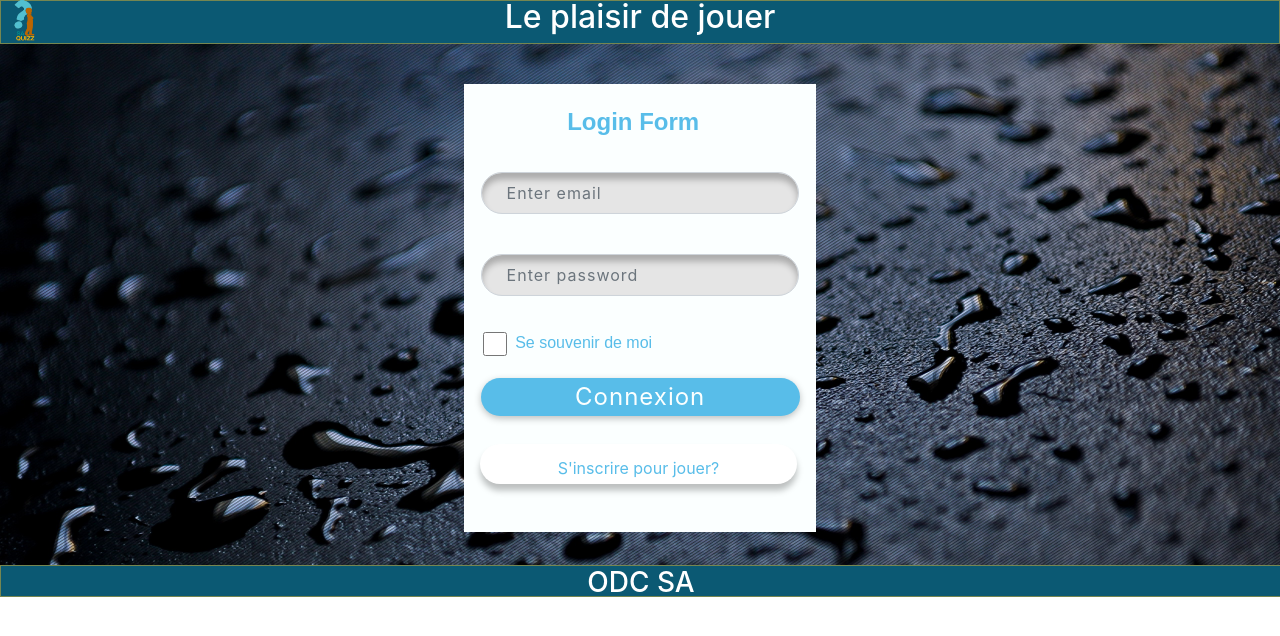
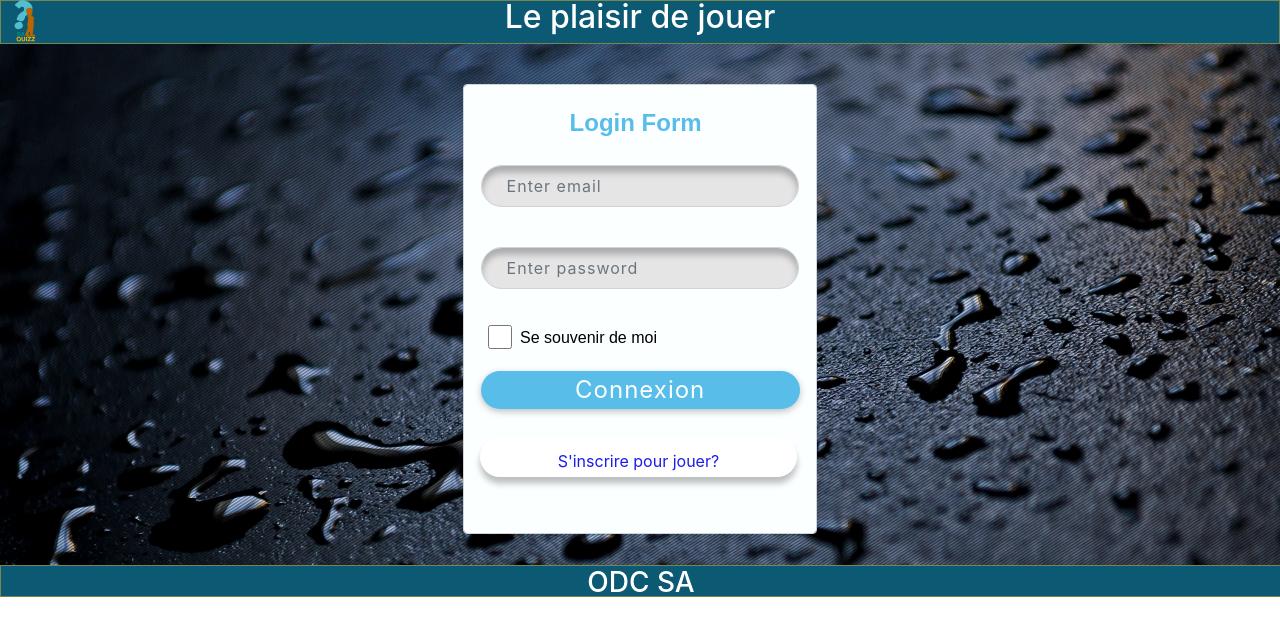
Before and after one commit to keane-kane/miniProjet2, a PHP site: page / in a window 1280 px wide. Shown: the top 636 px of the page. Run offline with PHP 8.4, Linux system fonts and the light colour scheme; some libraries are stand-ins or nearby versions.

Commit message:
new commit

```diff
--- a/connexion.php
+++ b/connexion.php
@@ -1,20 +1,58 @@
+<?php
+$errorMes=[];
+$result='';
+
+//verification des champ et sorti des erreurs
+
+    if(!empty($_POST['submit']) ) {
+        var_dump($_POST);
+
+        $login = test_input($_POST['login']);
+        $pwd = test_input($_POST['pwd']);
+
+        require_once('traitement/dbConnexion.php');
+
+        if($login != "" && $pwd != "" ) {
+            if($ligne!=null){
+            $result = connexion($pwd,$login,$ligne);
+           echo $result;
+           }
+        }else {
+            $errorMes['incorrecte']= 'Tous champsles sont obligatoires';
+        }
+
+        if($ligne == null || $result == 'error'){
+                 $errorMes['incorrecte'] = "Votre mot de passe ou identifiants est incorrectes
+                                            !<br>Si vous êtes nouveau inscrivez-vous";
+        }else{
+            echo 'je suis la';
+              header("location: index.php?page=".$result);
+              }
+
+
+    }
+    $conn=null;
+?>
 
         <div class="container-fluid ">
-          <div class="div-form-con">
+
+            <div class=" form-control div-form-con">
                 <h2 class="login">Login Form</h2>
-            <form action="/action_page.php">
+                <?= isset($errorMes['incorrecte']) ? "<span class=error>".$errorMes['incorrecte']."</span>" : "" ?>
+
+                <form id="control-form"  method="post" action="">
                     <div class="form-group div2 ">
-                    <label for="email"></label>
-                    <input type="email" class="form-control" id="email" placeholder="Enter email" name="email">
+                        <input type="text" class="form-control"  error="error-1" placeholder="Enter email" name="login">
+                        <span class="erreur" id="error-1"></span>
                     </div>
                     <div class="form-group div2 ">
-                    <label for="pwd"></label>
-                    <input type="password" class="form-control" id="pwd" placeholder="Enter password" name="pwd">
+                        <input type="password" class="form-control"  error="error-2" placeholder="Enter password" name="pwd">
+                        <span class="erreur" id="error-2"></span>
                     </div>
                     <div class="checkbox">
                         <input type="checkbox" name="remember"><span>Se souvenir de moi</span>
                     </div>
-                <button type="submit" class="btn btn-default">Connexion</button>
+                    <input type="submit" class="btn btn-default" name="submit" value ="Connexion">
                     <p class="inscrire"><a href="index.php?lien=inscri">S'inscrire pour jouer?</a></p>
 
                 </form>
--- a/index.php
+++ b/index.php
@@ -1,3 +1,4 @@
+
 <!DOCTYPE html>
 <html lang="en">
 <head>
@@ -14,8 +15,8 @@
     <div class="imgfond">
 <!--header-->
 
-      <div class="plaisir">
-        <p class="imageH" ></p>
+      <div class=" plaisir">
+        <p class=" navbar-brand imageH" ></p>
         <h1 class="text jouer">Le plaisir de jouer</h1>
       </div>
       <div class="background fond">
@@ -24,8 +25,33 @@
 
 <!--contenaire-->
       <?php
+      session_start();
+       require_once('traitement/fonction.php');
 
-         require_once('connexion.php');
+      //  require_once('traitement/dbConnexion.php');
+
+      if(isset($_GET['page'])){
+        if($_GET['page']=='admin'){
+            require_once('admin.php');
+        }elseif($_GET['page']=='user'){
+            require_once('user.php');
+        }
+      }else{
+        if(isset($_GET['status']) && $_GET['status']==="logout"){
+            deconnexion();
+        }
+        if(isset($_GET['lien']) && $_GET['lien']==="inscri"){
+          require_once('traitement/Inscription.php');
+        }else{
+             require_once('connexion.php');
+        }
+      }
+
+
+
+
+
+
 
       ?>
 <!--fin-contenaire-->
@@ -33,7 +59,9 @@
 <!--footer-->
        <footer class="f"><h3 class="footer">ODC SA</h3></footer>
 <!--fin-footer-->
-    </div><script src="https://code.jquery.com/jquery-3.2.1.slim.min.js" integrity="sha384-KJ3o2DKtIkvYIK3UENzmM7KCkRr/rE9/Qpg6aAZGJwFDMVNA/GpGFF93hXpG5KkN" crossorigin="anonymous"></script>
+    </div>
+    <script src="js/scriptjs.js"></script>
+  <script src="https://code.jquery.com/jquery-3.2.1.slim.min.js" integrity="sha384-KJ3o2DKtIkvYIK3UENzmM7KCkRr/rE9/Qpg6aAZGJwFDMVNA/GpGFF93hXpG5KkN" crossorigin="anonymous"></script>
 <script src="https://cdnjs.cloudflare.com/ajax/libs/popper.js/1.12.9/umd/popper.min.js" integrity="sha384-ApNbgh9B+Y1QKtv3Rn7W3mgPxhU9K/ScQsAP7hUibX39j7fakFPskvXusvfa0b4Q" crossorigin="anonymous"></script>
 <script src="https://maxcdn.bootstrapcdn.com/bootstrap/4.0.0/js/bootstrap.min.js" integrity="sha384-JZR6Spejh4U02d8jOt6vLEHfe/JQGiRRSQQxSfFWpi1MquVdAyjUar5+76PVCmYl" crossorigin="anonymous"></script>
 
--- a/js/scriptjs.js
+++ b/js/scriptjs.js
@@ -0,0 +1,28 @@
+
+    const inputs = document.getElementsByTagName('input');
+    for(input of inputs){
+      input.addEventListener('keyup', function(e){
+        if(e.target.hasAttribute('error')){
+          var idSpanError = e.target.getAttribute('error');
+          document.getElementById(idSpanError).innerText = "";
+        }
+      })
+    }
+
+document.getElementById("control-form").addEventListener('submit',function(e){
+    const inputs = document.getElementsByTagName('input');
+    var error=false;
+          for(input of inputs){
+              if(input.hasAttribute("error")){
+                 var idSpanError = input.getAttribute("error");
+                 if(!input.value){
+                   document.getElementById(idSpanError).innerText = "Ce champ est obligatoire";
+                   error = true;
+                 }
+            }
+          }
+          if(error){
+            e.preventDefault();
+            return 0;
+          }
+ })
--- a/styles/connexion.css
+++ b/styles/connexion.css
@@ -21,7 +21,7 @@ div.imgfond{
 }
 .imageH{
     background-image: url("../Images/logo-QuizzSA.png");
-    height: 3.2em;
+    height: 2.6em;
     width: 10%;
     background-repeat: no-repeat;
     background-size:contain;
@@ -50,13 +50,16 @@ div.imgfond{
     font-size: 01.5em;
     color: #58BDE9;
     top:1em;
-    left: 4.3em;
+    left:30%;
 }
 form{
     position: relative;
     width: 100%;
     height: auto;
-    top: 4em;
+    top: 3em;
+}
+.div2 {
+    margin: 2em 0 -1em;
 }
 .div2 input{
 height: 2.5em;
@@ -69,15 +72,15 @@ box-shadow: inset 0 .4em .4em rgba(0, 0, 0, 0.25);
 .checkbox input{
     height: 2em;
     width:1.5em;
-    margin: 1em 0 0 1.2em;
+    margin: 1.5em 0 0 1.5em;
     border: 2px solid #0B5973;
     box-sizing: border-box;
 
  }
 .checkbox span{
     position: absolute;
-    margin: 1.2em  .5em!important ;
-    color: #58BDE9;
+    margin: 1.8em  .5em!important ;
+    color: #000;
     font-family: sans-serif;
 }
 
@@ -105,12 +108,12 @@ div .btn{
    width:90%;
 }
 .inscrire a{
-    color: #58BDE9;
+    color:rgb(26, 29, 236);;
     text-decoration: none;
     line-height: 3em;
 }
 .inscrire a:hover{
-    color:rgb(26, 29, 236);
+    color:rgb(245, 11, 11);
     text-decoration: underline;
 }
 .f{
@@ -122,5 +125,22 @@ div .btn{
     border: 1px solid #758651;
     text-align: center;
     color: #fff;
+}
+.erreur{
+
+    margin: 0em 0 0 2.5em;
+    color: red;
+    font-size: 12px;
+}
+.error{
+    display: block;
+   position: relative;
+    top: 4em;
+    margin-bottom: -1em;
+    color: #fff;
+    font-size: 14px;
+    text-align: center;
+    width: 100%;
+   background-color:  red;
 
 }
```
Also changed, not shown: admin.php (added, +15 -0 lines), traitement/dbConnexion.php (added, +45 -0 lines), traitement/fonction.php (added, +37 -0 lines), user.php (added, +16 -0 lines). Lines whose indentation alone changed are shown as unchanged.
